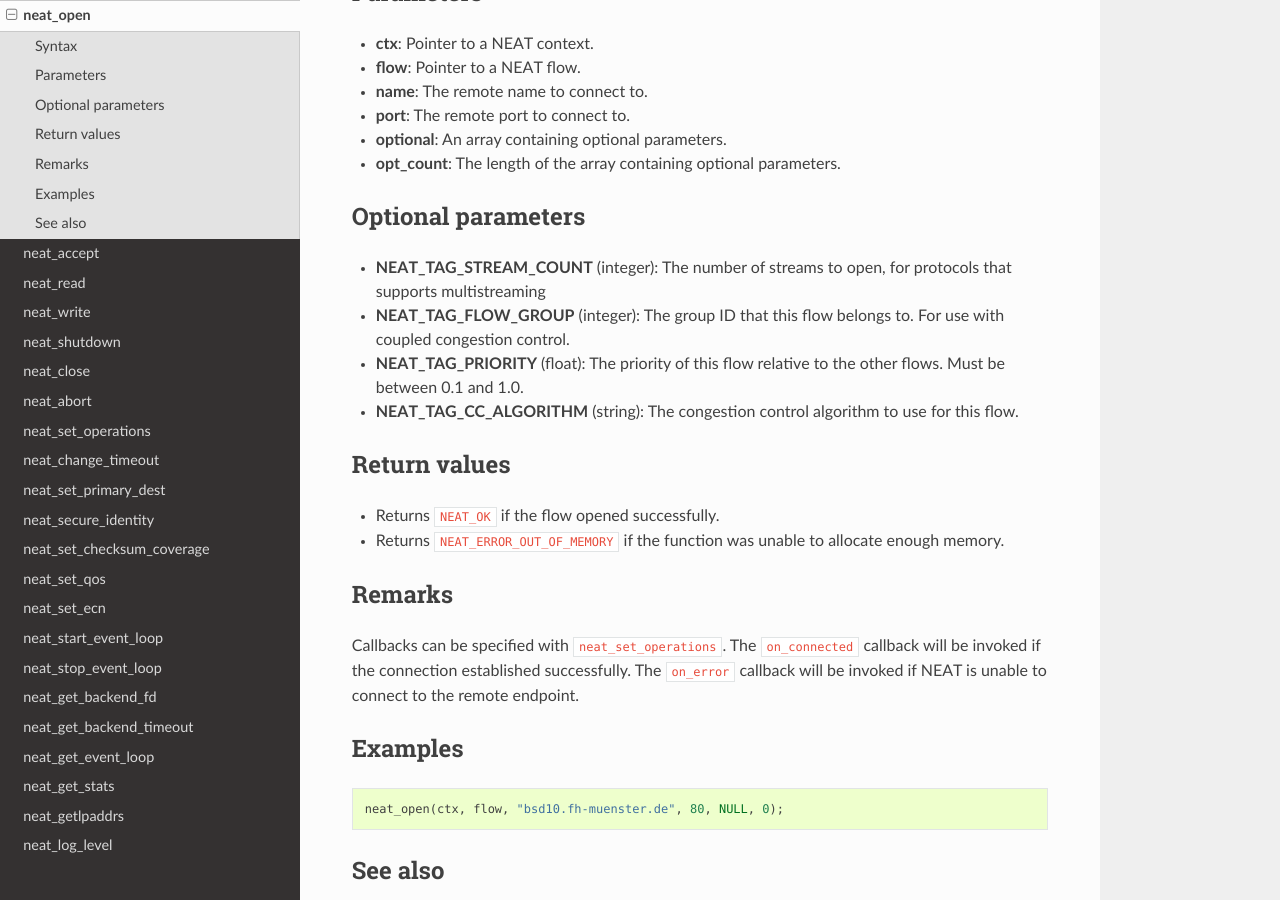
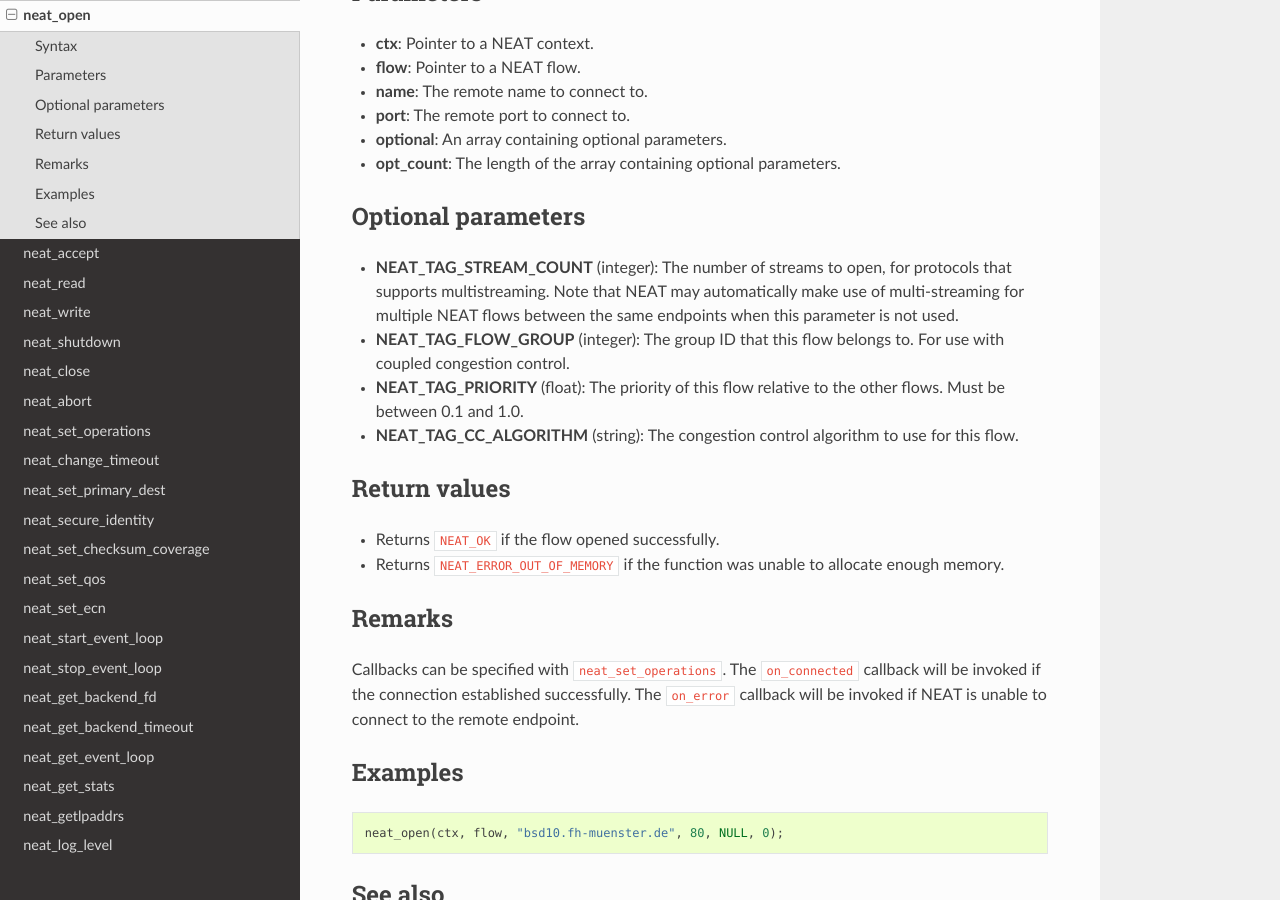
Before and after one commit to NEAT-project/neat, a Sphinx documentation site: the page built from docs/neat_open.md, in a window 1280 px wide and 900 px high, scrolled down 439 px. Built offline with Sphinx 7.4.7 and the Read the Docs theme 2.0.0, drawn with Linux system fonts in a browser that asks for light colours; pages that are not in the unit, such as notebooks, are missing from menus.

Commit message:
Fixing the documentation for (transparent) multi-streaming.

```diff
--- a/docs/neat_open.md
+++ b/docs/neat_open.md
@@ -23,8 +23,7 @@ neat_error_code neat_open(struct neat_ctx *ctx,
 
 ### Optional parameters
 
-- **NEAT_TAG_STREAM_COUNT** (integer): The number of streams to open, for protocols that
-supports multistreaming
+- **NEAT_TAG_STREAM_COUNT** (integer): The number of streams to open, for protocols that supports multistreaming. Note that NEAT may automatically make use of multi-streaming for multiple NEAT flows between the same endpoints when this parameter is not used.
 - **NEAT_TAG_FLOW_GROUP** (integer): The group ID that this flow belongs to. For use with
 coupled congestion control.
 - **NEAT_TAG_PRIORITY** (float): The priority of this flow relative to the other flows. Must be between 0.1 and 1.0.
```
Also changed, not shown: docs/neat_close.md (+1 -2 lines).
